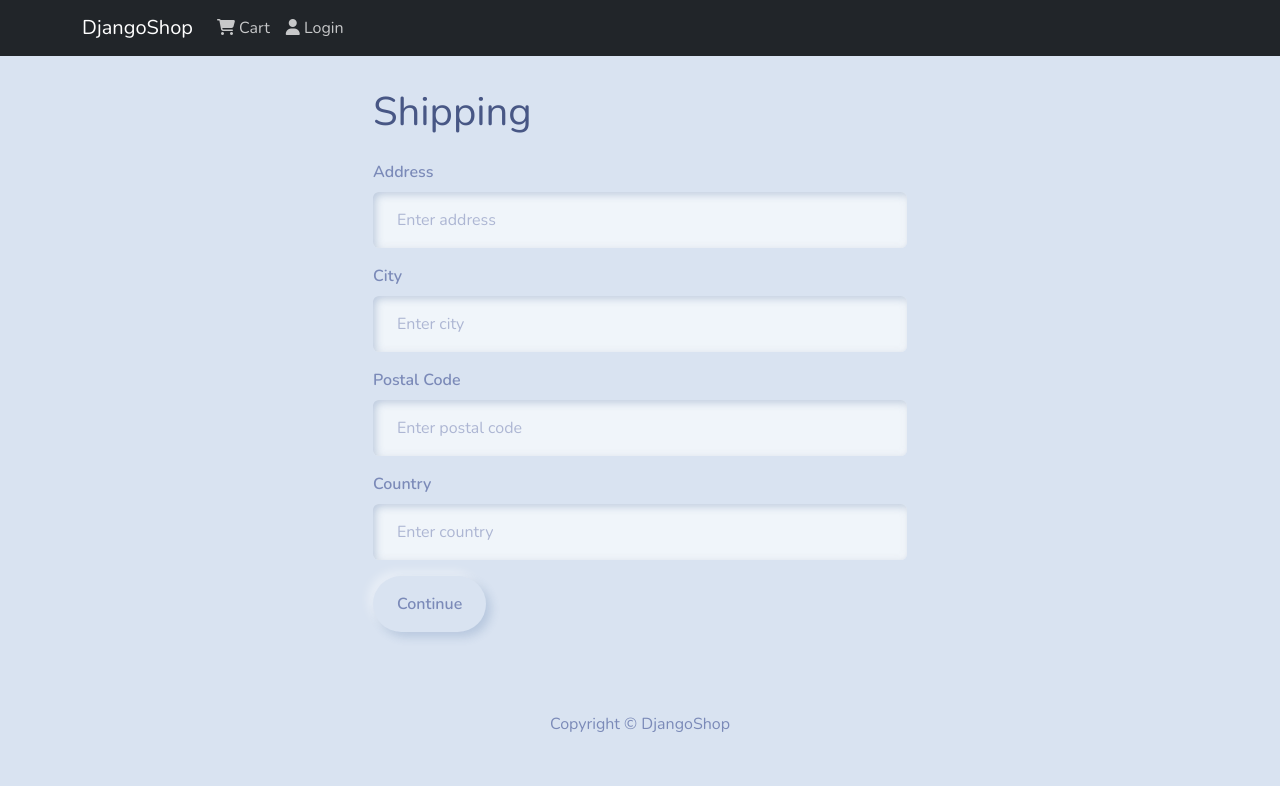
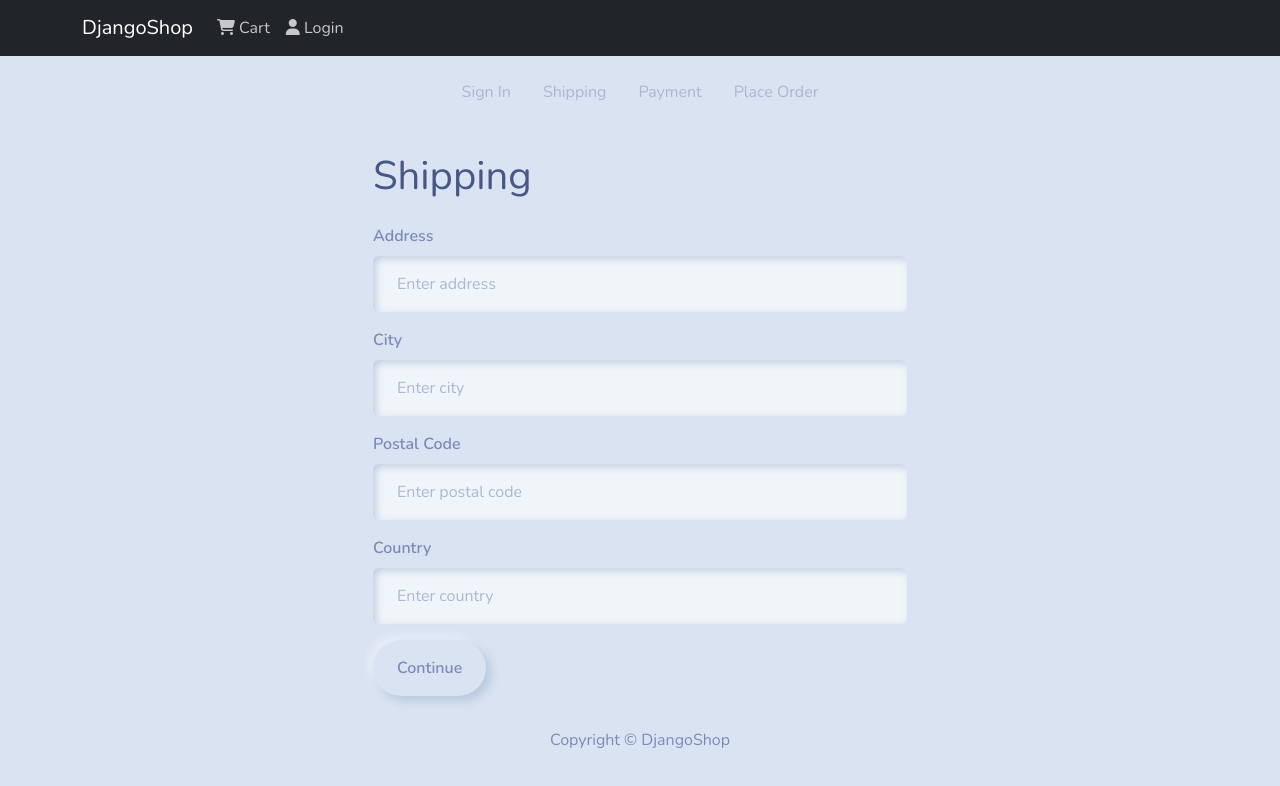
Before and after one commit to SilvesterSpath/django_shop, a React (Create React App) app in the folder frontend/: page /shipping in a window 1280 px wide. Shown: the top 786 px of the page. Built offline with nearby package versions, Linux system fonts and the light colour scheme.

Commit message:
CheckoutSteps init

```diff
--- /dev/null
+++ b/frontend/src/components/CheckoutSteps.jsx
@@ -0,0 +1,48 @@
+import React from 'react';
+import { Nav } from 'react-bootstrap';
+import { LinkContainer } from 'react-router-bootstrap';
+
+const CheckoutSteps = ({ step1, step2, step3, step4 }) => {
+  return (
+    <Nav className='justify-content-center mb-4'>
+      <Nav.Item>
+        {step1 ? (
+          <LinkContainer to='/login'>
+            <Nav.Link>Sign In</Nav.Link>
+          </LinkContainer>
+        ) : (
+          <Nav.Link disabled>Sign In</Nav.Link>
+        )}
+      </Nav.Item>
+      <Nav.Item>
+        {step2 ? (
+          <LinkContainer to='/shipping'>
+            <Nav.Link>Shipping</Nav.Link>
+          </LinkContainer>
+        ) : (
+          <Nav.Link disabled>Shipping</Nav.Link>
+        )}
+      </Nav.Item>
+      <Nav.Item>
+        {step3 ? (
+          <LinkContainer to='/payment'>
+            <Nav.Link>Payment</Nav.Link>
+          </LinkContainer>
+        ) : (
+          <Nav.Link disabled>Payment</Nav.Link>
+        )}
+      </Nav.Item>
+      <Nav.Item>
+        {step4 ? (
+          <LinkContainer to='/placeorder'>
+            <Nav.Link>Place Order</Nav.Link>
+          </LinkContainer>
+        ) : (
+          <Nav.Link disabled>Place Order</Nav.Link>
+        )}
+      </Nav.Item>
+    </Nav>
+  );
+};
+
+export default CheckoutSteps;
--- a/frontend/src/screens/ShippingScreen.jsx
+++ b/frontend/src/screens/ShippingScreen.jsx
@@ -4,6 +4,7 @@ import { Button, Form } from 'react-bootstrap';
 import { useDispatch, useSelector } from 'react-redux';
 import { saveShippingAddress } from '../actions/cartActions';
 import { useNavigate } from 'react-router-dom';
+import CheckoutSteps from '../components/CheckoutSteps';
 
 const ShippingScreen = () => {
   const cart = useSelector((state) => state.cart);
@@ -28,6 +29,7 @@ const ShippingScreen = () => {
 
   return (
     <FormContainer>
+      <CheckoutSteps />
       <h1>Shipping</h1>
       <Form onSubmit={submitHandler}>
         <Form.Group controlId='address'>
```
